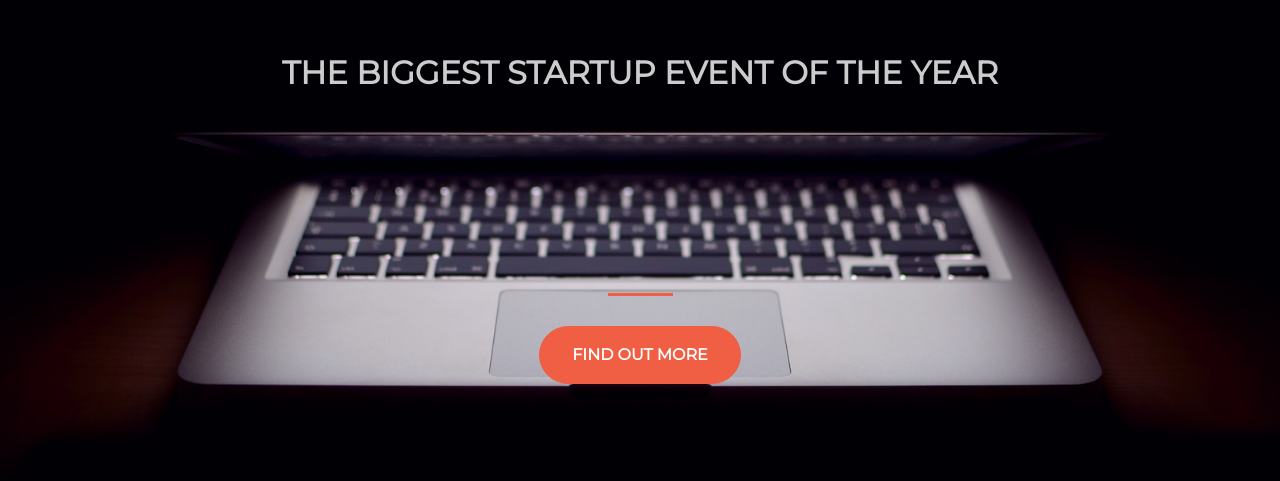
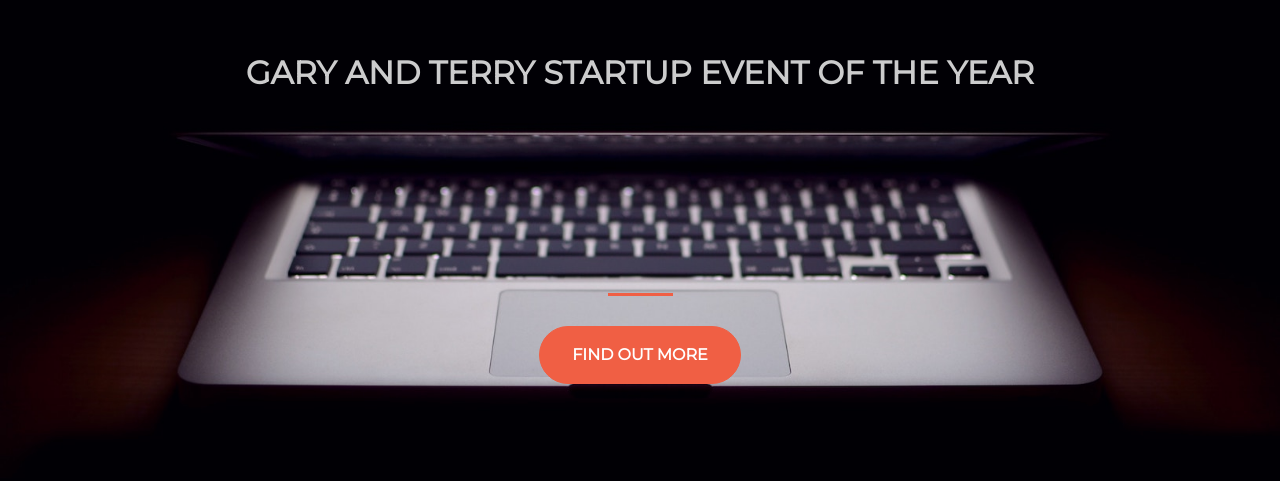
Before and after one commit to opiedrake/opiedrake.github.io, a plain HTML site: page index.html in a window 1280 px wide. Shown: the part 181-662 px from the top of the page. Drawn offline with nearby package versions, Linux system fonts and the light colour scheme.

Commit message:
Update index.html

```diff
--- a/index.html
+++ b/index.html
@@ -21,7 +21,7 @@
         <div class="row">
           <div class="col-lg-12 my-auto">
             <h1 class="text-uppercase faded">
-              <strong>the biggest startup event of the year</strong>
+              <strong>Gary and Terry startup event of the year</strong>
             </h1>
             <hr>
           </div>
```
